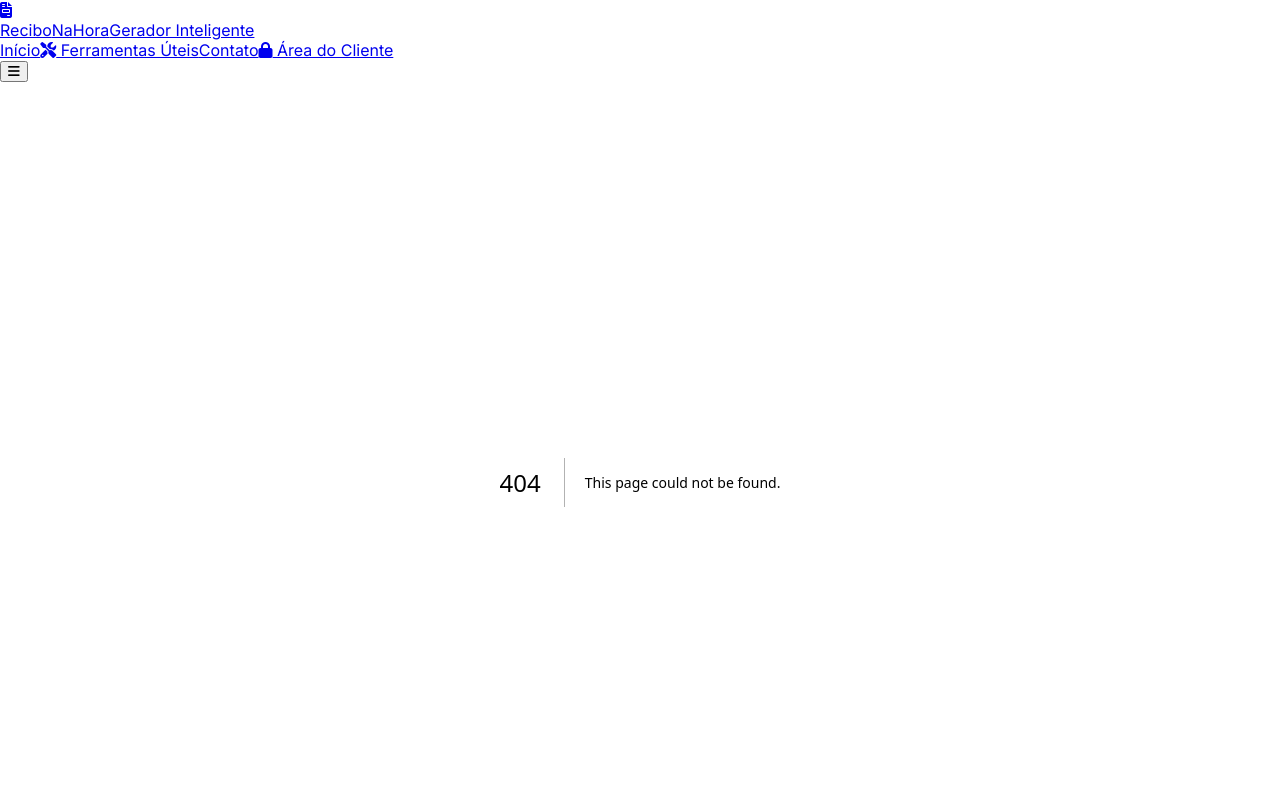
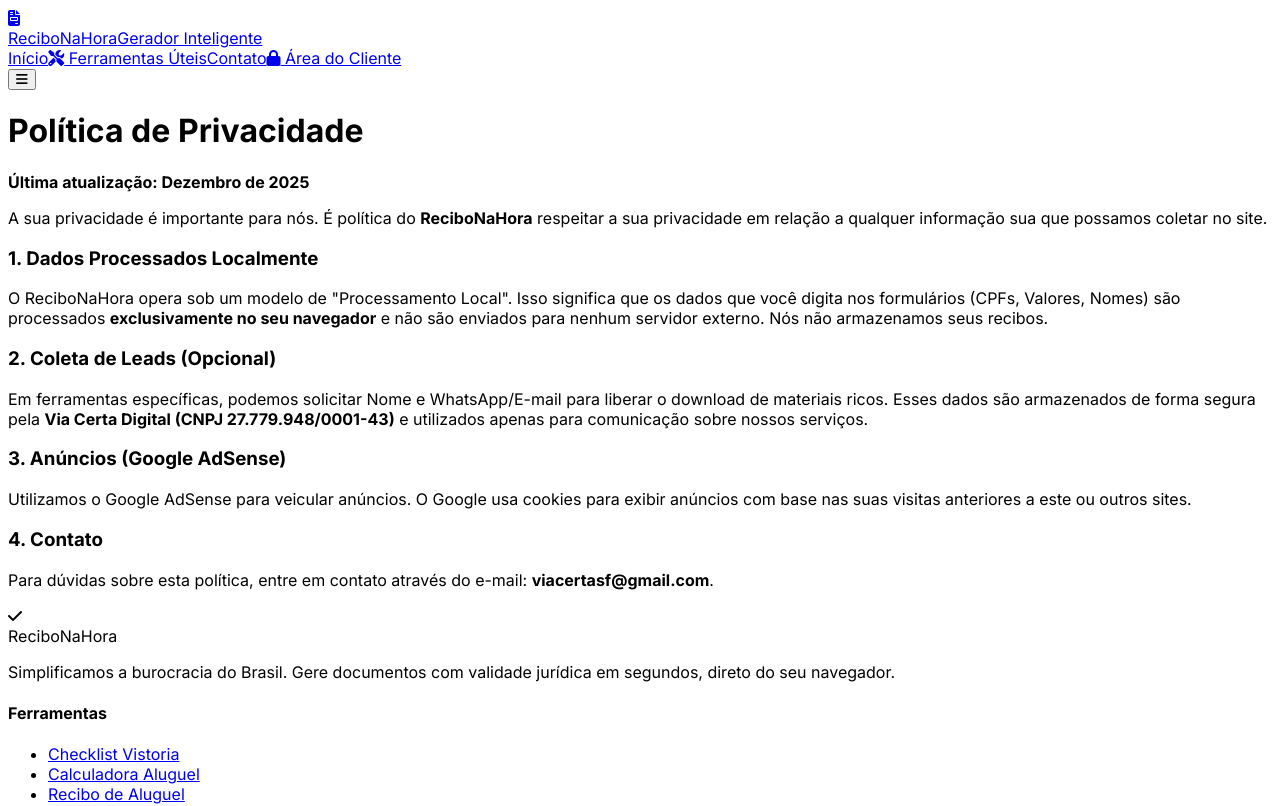
Before and after one commit to flaviomelo2213/recibo-na-hora, a Next.js app: page /politica-privacidade in a window 1280 px wide. Before the commit this address had no page. Shown: the top 806 px of the page. Built offline with nearby package versions, Linux system fonts and the light colour scheme.

Commit message:
Add privacy policy page component

```diff
--- /dev/null
+++ b/app/politica-privacidade/page.tsx
@@ -0,0 +1,23 @@
+export default function PoliticaPrivacidade() {
+  return (
+    <div className="max-w-4xl mx-auto py-16 px-4">
+      <h1 className="text-3xl font-bold mb-6">Política de Privacidade</h1>
+      <div className="prose text-slate-600">
+        <p><strong>Última atualização: Dezembro de 2025</strong></p>
+        <p>A sua privacidade é importante para nós. É política do <strong>ReciboNaHora</strong> respeitar a sua privacidade em relação a qualquer informação sua que possamos coletar no site.</p>
+
+        <h3 className="text-xl font-bold mt-6 mb-2">1. Dados Processados Localmente</h3>
+        <p>O ReciboNaHora opera sob um modelo de "Processamento Local". Isso significa que os dados que você digita nos formulários (CPFs, Valores, Nomes) são processados <strong>exclusivamente no seu navegador</strong> e não são enviados para nenhum servidor externo. Nós não armazenamos seus recibos.</p>
+
+        <h3 className="text-xl font-bold mt-6 mb-2">2. Coleta de Leads (Opcional)</h3>
+        <p>Em ferramentas específicas, podemos solicitar Nome e WhatsApp/E-mail para liberar o download de materiais ricos. Esses dados são armazenados de forma segura pela <strong>Via Certa Digital (CNPJ 27.779.948/0001-43)</strong> e utilizados apenas para comunicação sobre nossos serviços.</p>
+
+        <h3 className="text-xl font-bold mt-6 mb-2">3. Anúncios (Google AdSense)</h3>
+        <p>Utilizamos o Google AdSense para veicular anúncios. O Google usa cookies para exibir anúncios com base nas suas visitas anteriores a este ou outros sites.</p>
+
+        <h3 className="text-xl font-bold mt-6 mb-2">4. Contato</h3>
+        <p>Para dúvidas sobre esta política, entre em contato através do e-mail: <strong>viacertasf@gmail.com</strong>.</p>
+      </div>
+    </div>
+  );
+}
```
